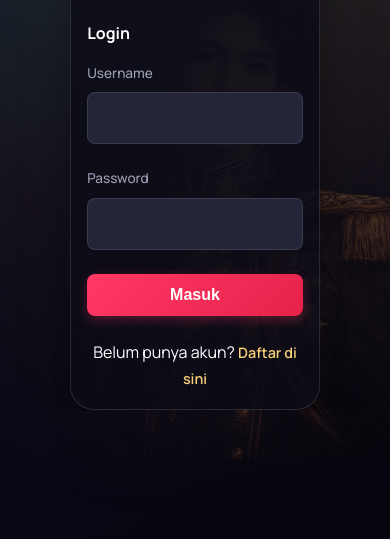
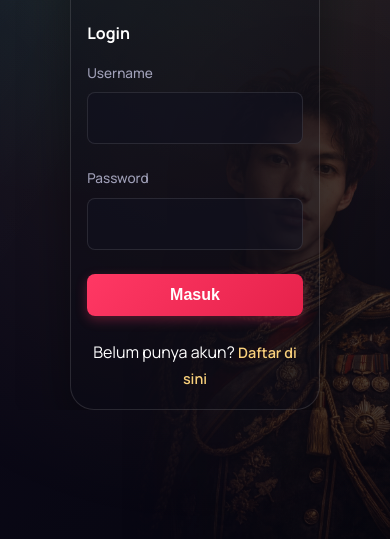
Before and after one commit to ilhamm017/Dummy-Judol, a website: page public/index.html in a window 390 px wide. Shown: the part 305-844 px from the top of the page. Drawn offline with Linux system fonts and the light colour scheme.

Commit message:
style: adjust auth card background opacity and update form element styles

```diff
--- a/public/css/style.css
+++ b/public/css/style.css
@@ -329,11 +329,17 @@ body.casino-body::after {
 }
 
 .auth-card {
-  background: rgba(12, 12, 22, 0.82);
+  background: rgba(12, 12, 22, 0.4);
   border-radius: var(--border-radius-lg);
   border: 1px solid rgba(255, 255, 255, 0.12);
   padding: 2.5rem;
   box-shadow: 0 24px 50px rgba(0, 0, 0, 0.4);
+}
+
+.auth-body .form-input,
+.auth-body .form-select,
+.auth-body .form-textarea {
+  background: rgba(18, 18, 32, 0.65);
 }
 
 .auth-card:hover {
@@ -456,7 +462,7 @@ body.casino-body::after {
   .auth-mascot-bg {
     right: 50%;
     top: 56%;
-    transform: translate(58%, -45%);
+    transform: translate(78%, -30%);
     width: min(520px, 88vw);
     height: min(680px, 90vh);
     max-width: 92vw;
```
